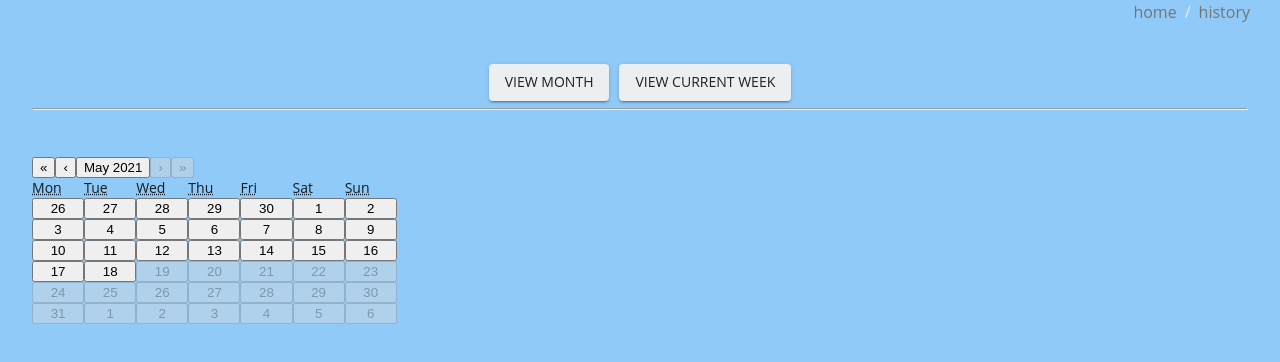
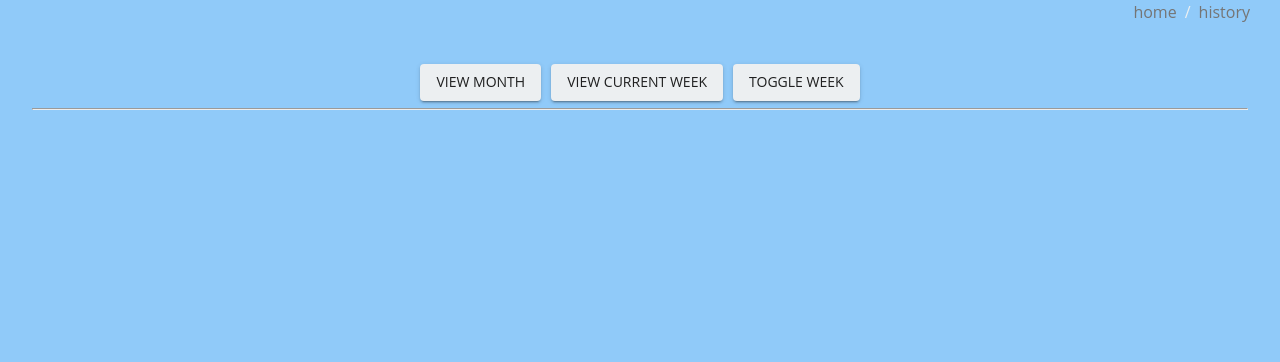
Before and after one commit to kennyctran/emo-check, a React app: page /history in a window 1280 px wide. Shown: the top 362 px of the page. Built offline with nearby package versions, Linux system fonts and the light colour scheme; the HTML template or start-up script is replaced by a standard one.

Commit message:
Implemeneted week searches

```diff
--- a/db/models/schema.js
+++ b/db/models/schema.js
@@ -8,7 +8,7 @@ const userSchema = new Schema({
       entry: String,
       entryTitle: String,
       emotionalRating: Number,
-      week: { type: Number, index: true, unique: false },
+      week: { type: String, index: true, unique: false },
     },
   ],
 });
--- a/src/components/EmoApp.js
+++ b/src/components/EmoApp.js
@@ -16,6 +16,7 @@ import "regenerator-runtime/runtime";
 import Grid from "@material-ui/core/Grid";
 import { makeStyles } from "@material-ui/core/styles";
 import AddRoundedIcon from "@material-ui/icons/AddRounded";
+import moment from "moment";
 
 const useStyles = makeStyles((theme) => {
   return {
@@ -57,15 +58,8 @@ export default function EmoApp() {
         entry,
         entryTitle,
         emotionalRating: emotion,
+        week: moment().weeks(),
       });
-      // TEST REQUEST
-      // await axios.post("/api/submit", {
-      //   username: "test",
-      //   date: new Date(),
-      //   entry: "This is a test entry",
-      //   entryTitle: "testy",
-      //   emotionalRating: 3,
-      // });
       // Step 1: Change screen to loading
       setEmotion.setNeutral();
       setEntry("");
--- a/src/components/History.js
+++ b/src/components/History.js
@@ -22,6 +22,10 @@ const useStyles = makeStyles((theme) => {
     },
     calendarContainer: {
       width: "30%",
+      position: "absolute",
+      left: "50%",
+      zIndex: 9999,
+      backgroundColor: "rgba(255, 255, 255, .9)",
     },
   };
 });
@@ -65,6 +69,7 @@ export default function History() {
   const [chartData, setChartData] = useState({});
   const [accordionData, setAccordionData] = useState({});
   const [week, setWeek] = useState(() => moment().weeks());
+  const [showCal, setShowCal] = useState(false);
   const classes = useStyles();
 
   const handleMonth = async (username) => {
@@ -76,13 +81,15 @@ export default function History() {
   };
 
   const handleDateChange = (date) => {
-    setWeek(moment(date).weeks());
+    const newWeek = moment(date).weeks();
+    setWeek(newWeek);
+    handleWeek(newWeek);
   };
 
-  const handleWeek = async (weekNumber = moment().weeks()) => {
+  const handleWeek = async (weekNumber, username = "kenny") => {
     try {
       const { data } = await axios.get("/api/week", {
-        params: { username: "kenny", week: weekNumber },
+        params: { username, week: weekNumber },
       });
       setAccordionData(data);
       setChartData(createChartData(data));
@@ -109,16 +116,29 @@ export default function History() {
         >
           View Current Week
         </Button>
+        <div className="spacer" style={{ width: "10px" }}>
+          {""}
+        </div>
+        <Button
+          variant="contained"
+          color="secondary"
+          onClick={() => setShowCal((prev) => !prev)}
+        >
+          Toggle Week
+        </Button>
       </Grid>
       <hr />
       <div className={classes.spacer}></div>
+      {showCal && (
         <div className={classes.calendarContainer}>
           <Calendar
             onChange={handleDateChange}
             maxDate={new Date()}
             defaultValue={new Date()}
+            calendarType="US"
           />
         </div>
+      )}
       <Grid container direction="row" justify="center">
         <Grid item xs={6}>
           {!isEmpty(chartData) && (
```
Also changed, not shown: 1 other file (tests, documents, lock files or other folders). Lines whose indentation alone changed are shown as unchanged.
